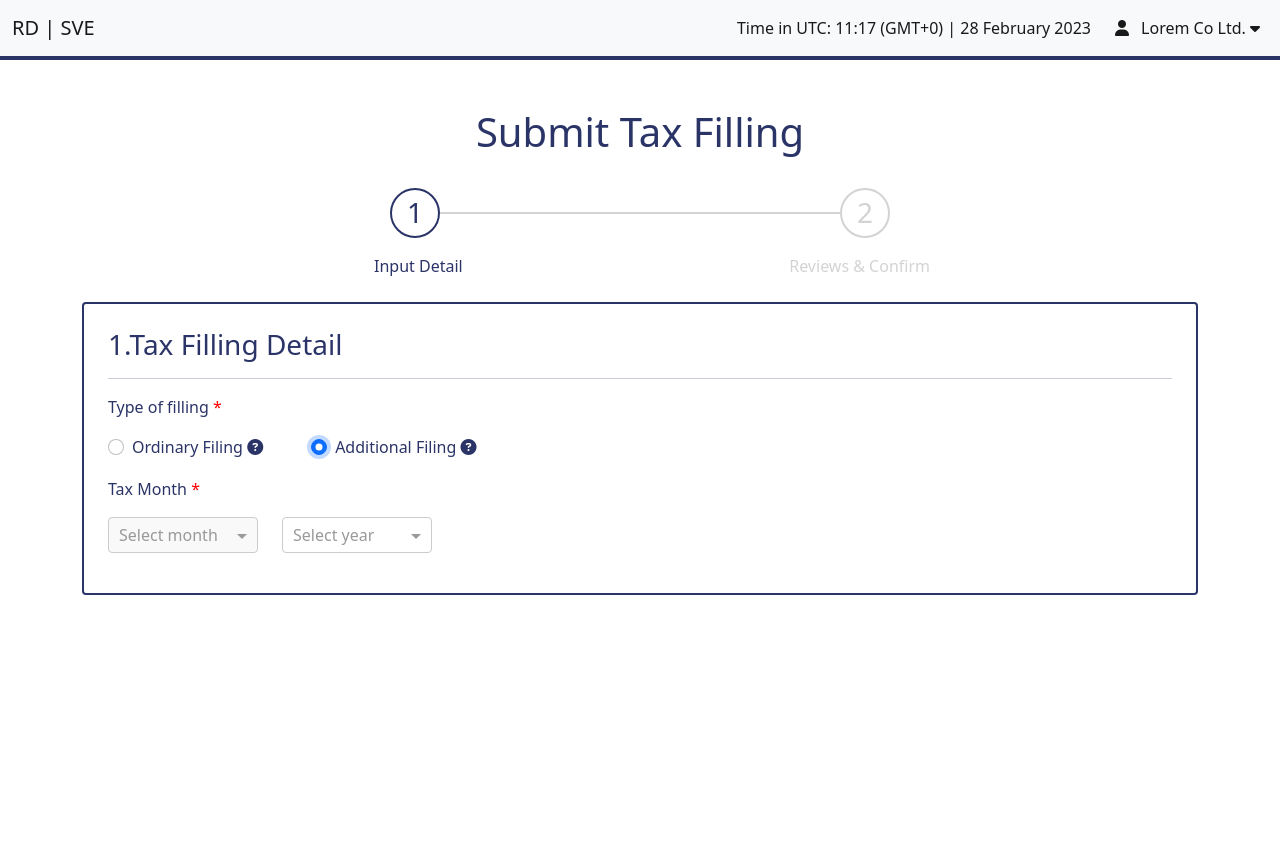
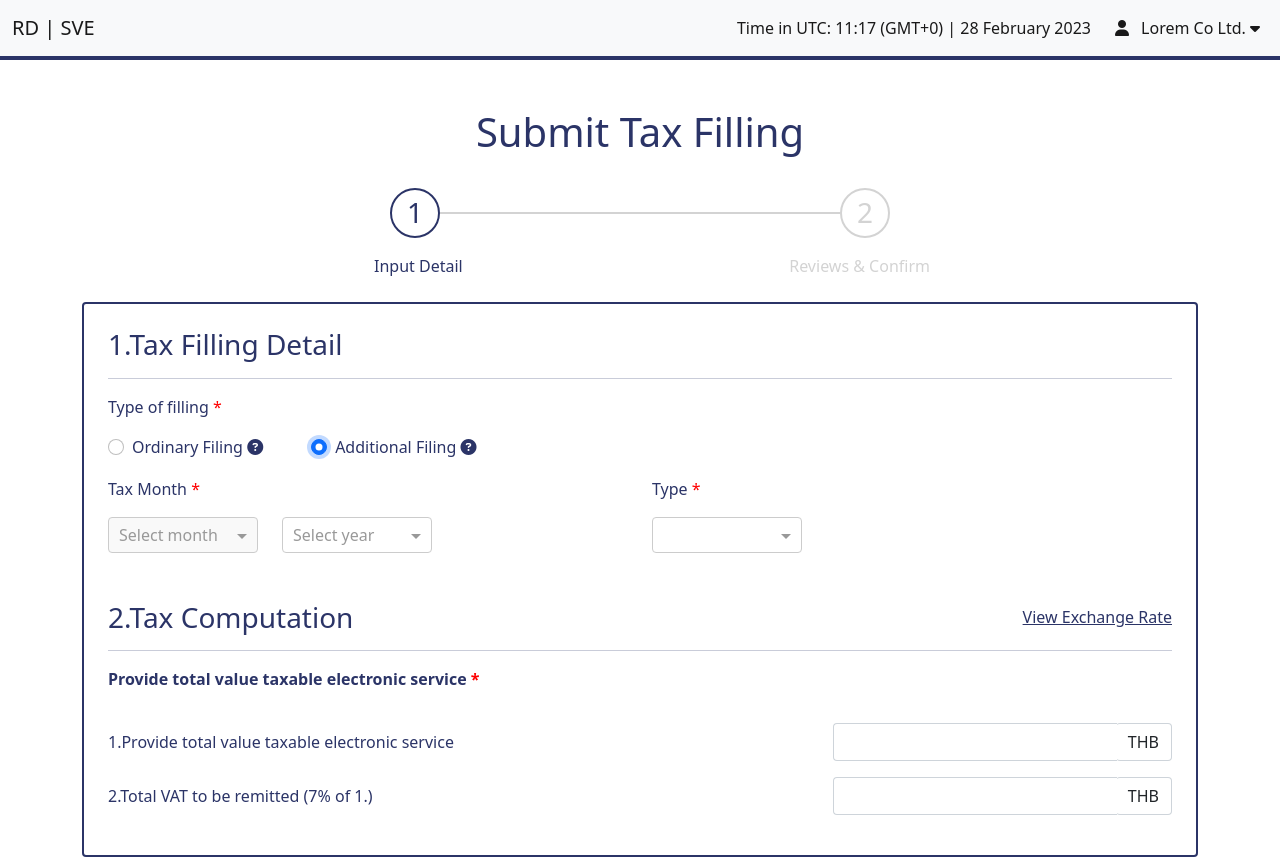
Before and after one commit to kakaKaeng/practice-angular, an Angular app in the folder practice-angular/: page / in a window 1280 px wide. Both pictures are taken after a click on the radio button "Additional Filing". Before the commit the page ends 800 px from the top, so only its background shows below. Built offline with nearby package versions, Linux system fonts and the light colour scheme.

Commit message:
feat(tax-input-detail): tax computation ui

```diff
--- a/practice-angular/src/app/modules/taxes/pages/tax-filling/tax-filling.component.html
+++ b/practice-angular/src/app/modules/taxes/pages/tax-filling/tax-filling.component.html
@@ -5,40 +5,8 @@
   </app-tax-stepper>
 
   <div class="container mt-2 p-4 content rounded">
-    <h3>1.Tax Filling Detail</h3>
-    <hr>
-    <form [formGroup]="formTaxModel">
-      <div class="row mb-3">
-        <label class="col-12 mb-3 required">Type of filling</label>
-        <div class="d-flex">
-          <div class="form-check">
-            <input class="form-check-input pointer" type="radio"
-                   name="type_of_filling" id="ordinaryFiling"
-                   formControlName="type_of_filling" value="ordinary">
-            <label class="form-check-label pointer" for="ordinaryFiling">
-              Ordinary Filing
-              <i class="fa-solid fa-circle-question" tooltip="Ordinary Filing"></i>
-            </label>
-          </div>
-          <div class="form-check ms-5">
-            <input class="form-check-input pointer" type="radio"
-                   name="type_of_filling" id="additionalFiling"
-                   formControlName="type_of_filling" value="additional">
-            <label class="form-check-label pointer" for="additionalFiling">
-              Additional Filing
-              <i class="fa-solid fa-circle-question" tooltip="Additional Filing"></i>
-            </label>
-          </div>
-        </div>
-      </div>
-      <div class="row mb-3">
-        <label class="col-12 mb-3 required">
-          {{formTaxModel.controls.type_of_filling.value === 'ordinary' ? 'VAT' : 'Tax'}} Month
-        </label>
-        <app-tax-date [(formGroup)]="formTaxModel"></app-tax-date>
-      </div>
-
-    </form>
+    <app-tax-input-detail [(formTaxModel)]="formTaxModel">
+    </app-tax-input-detail>
   </div>
 
 </div>
--- a/practice-angular/src/app/modules/taxes/shared/components/tax-input-detail/tax-input-detail.component.html
+++ b/practice-angular/src/app/modules/taxes/shared/components/tax-input-detail/tax-input-detail.component.html
@@ -1 +1,81 @@
-<p>tax-input-detail works!</p>
+<form [formGroup]="formTaxModel">
+  <h3 class="m-0">1.Tax Filling Detail</h3>
+  <hr>
+  <div class="row mb-3">
+    <label class="col-12 mb-3 required">Type of filling</label>
+    <div class="d-flex">
+      <div class="form-check">
+        <input class="form-check-input pointer" type="radio"
+               name="type_of_filling" id="ordinaryFiling"
+               formControlName="type_of_filling" value="ordinary">
+        <label class="form-check-label pointer" for="ordinaryFiling">
+          Ordinary Filing
+          <i class="fa-solid fa-circle-question" tooltip="Ordinary Filing"></i>
+        </label>
+      </div>
+      <div class="form-check ms-5">
+        <input class="form-check-input pointer" type="radio"
+               name="type_of_filling" id="additionalFiling"
+               formControlName="type_of_filling" value="additional">
+        <label class="form-check-label pointer" for="additionalFiling">
+          Additional Filing
+          <i class="fa-solid fa-circle-question" tooltip="Additional Filing"></i>
+        </label>
+      </div>
+    </div>
+  </div>
+  <div class="row mb-5">
+    <div class="col-6">
+      <label class="col-12 mb-3 required">
+        {{formTaxModel.controls.type_of_filling.value === 'ordinary' ? 'VAT' : 'Tax'}} Month
+      </label>
+      <app-tax-date [(formGroup)]="formTaxModel"></app-tax-date>
+    </div>
+    <div class="col-6" *ngIf="formTaxModel.controls.type_of_filling.value === 'additional'">
+      <label class="col-12 mb-3 required">
+        Type
+      </label>
+      <ng-select formControlName="additional_type"
+                 [items]="mockTypeList"
+                 [clearable]="false"
+                 class="dropdown-select">
+      </ng-select>
+    </div>
+  </div>
+
+  <div class="d-flex justify-content-between">
+    <h3 class="m-0">2.Tax Computation</h3>
+    <a class="align-self-center pointer rate-link">View Exchange Rate</a>
+  </div>
+  <hr>
+  <div class="row mb-3">
+    <label class="col-12 mb-3 required bold">Provide total value taxable electronic service</label>
+  </div>
+  <div class="row mb-3">
+    <div class="col-8 align-self-center">
+      <label>1.Provide total value taxable electronic service</label>
+    </div>
+    <div class="col-4">
+      <div class="input-group">
+        <input class="form-control hide-border-right" formControlName="total_tax">
+        <div class="input-group-append">
+          <span class="input-group-text">THB</span>
+        </div>
+      </div>
+    </div>
+  </div>
+  <div class="row mb-3">
+    <div class="col-8 align-self-center">
+      <label>2.Total VAT to be remitted (7% of 1.)</label>
+    </div>
+    <div class="col-4">
+      <div class="input-group">
+        <input class="form-control hide-border-right" formControlName="total_vat">
+        <div class="input-group-append">
+          <span class="input-group-text">THB</span>
+        </div>
+      </div>
+    </div>
+  </div>
+
+</form>
--- a/practice-angular/src/app/modules/taxes/shared/components/tax-input-detail/tax-input-detail.component.scss
+++ b/practice-angular/src/app/modules/taxes/shared/components/tax-input-detail/tax-input-detail.component.scss
@@ -0,0 +1,16 @@
+.dropdown-select {
+  width: 150px;
+}
+
+a, a:link, a:visited {
+  color: #2B3467;
+}
+
+.input-group-text {
+  background-color: transparent;
+  border-left: 0;
+}
+
+.hide-border-right {
+  border-right: 0;
+}
--- a/practice-angular/src/app/modules/taxes/shared/components/tax-input-detail/tax-input-detail.component.ts
+++ b/practice-angular/src/app/modules/taxes/shared/components/tax-input-detail/tax-input-detail.component.ts
@@ -1,15 +1,22 @@
-import { Component, OnInit } from '@angular/core';
+import { Component, EventEmitter, Input, Output } from '@angular/core';
+import { FormGroup } from '@angular/forms';
 
 @Component({
   selector: 'app-tax-input-detail',
   templateUrl: './tax-input-detail.component.html',
   styleUrls: ['./tax-input-detail.component.scss']
 })
-export class TaxInputDetailComponent implements OnInit {
+export class TaxInputDetailComponent  {
+  @Input() formTaxModel!: FormGroup
+  @Output() formTaxModelChange = new EventEmitter<FormGroup>();
+
+  mockTypeList = [
+    {
+      label: 'On-Time',
+      value: 'on_time'
+    }
+  ]
 
   constructor() { }
 
-  ngOnInit(): void {
-  }
-
 }
--- a/practice-angular/src/styles.scss
+++ b/practice-angular/src/styles.scss
@@ -22,3 +22,7 @@ body {
 .pointer {
   cursor: pointer;
 }
+
+.bold {
+  font-weight: bold;
+}
```
